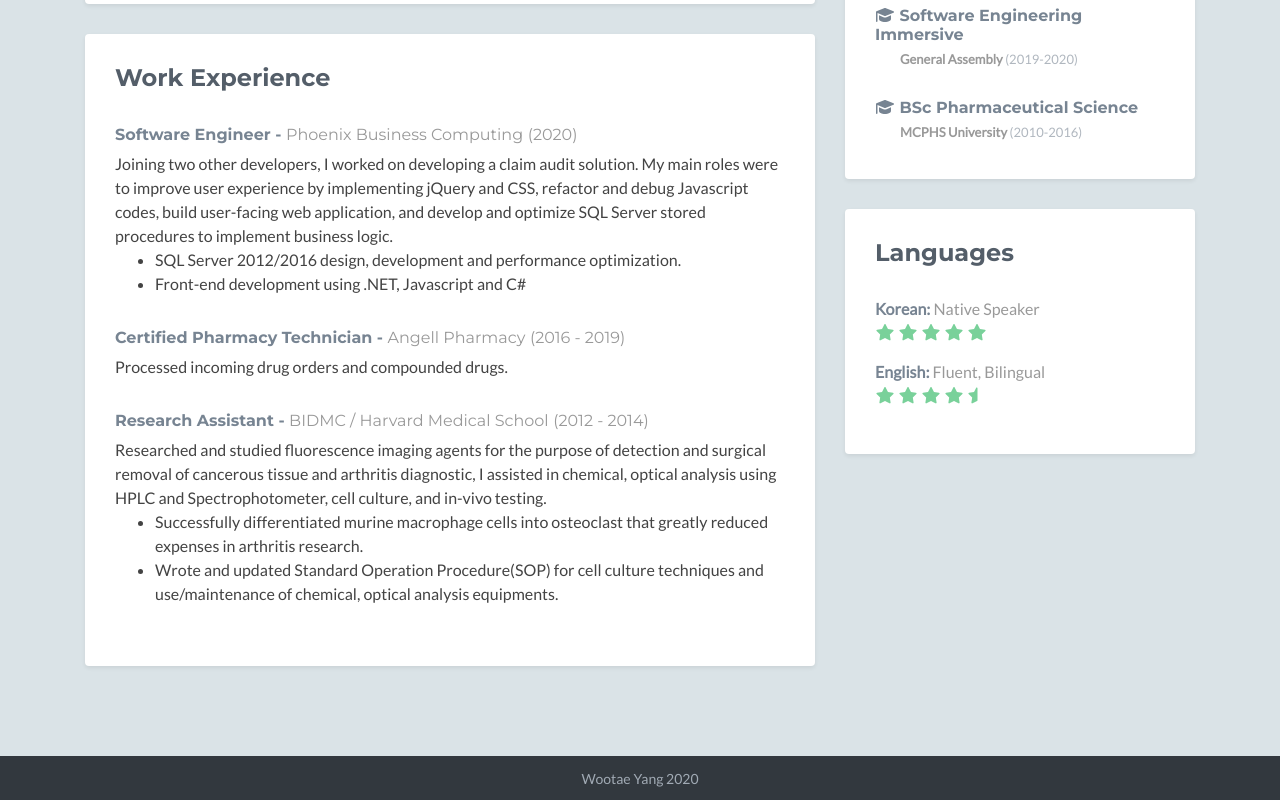
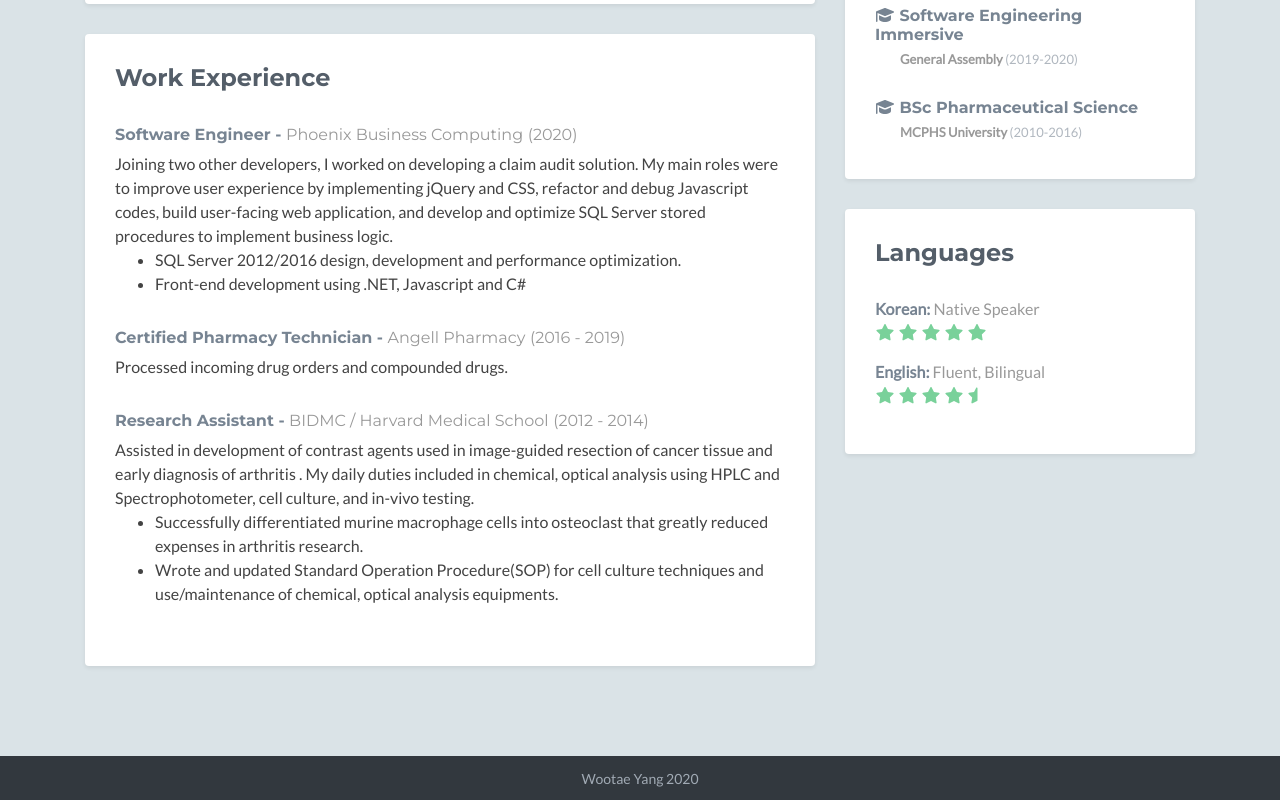
Before and after one commit to wyang19a/wyang19a.github.io, a plain HTML site: page index.html in a window 1280 px wide. Shown: the part 1902-2702 px from the top of the page. Drawn offline with nearby package versions, Linux system fonts and the light colour scheme; no server answers; some icons are missing.

Commit message:
Edits history

```diff
--- a/index.html
+++ b/index.html
@@ -163,9 +163,9 @@
 
                             <div class="item">
                                 <h3 class="title">Research Assistant - <span class="place">BIDMC / Harvard Medical School</span> <span class="year">(2012 - 2014)</span></h3>
-                                <p style="margin-bottom: 0;">Researched and studied fluorescence
-                                    imaging agents for the purpose of detection and surgical removal of cancerous tissue and arthritis
-                                    diagnostic, I assisted in chemical, optical analysis using HPLC and Spectrophotometer, cell culture, and
+                                <p style="margin-bottom: 0;">Assisted in development of
+                                    contrast agents used in image-guided resection of cancer tissue and early diagnosis of arthritis
+                                    . My daily duties included in chemical, optical analysis using HPLC and Spectrophotometer, cell culture, and
                                     in-vivo testing.
                                 </p>
                                 <ul>
```
